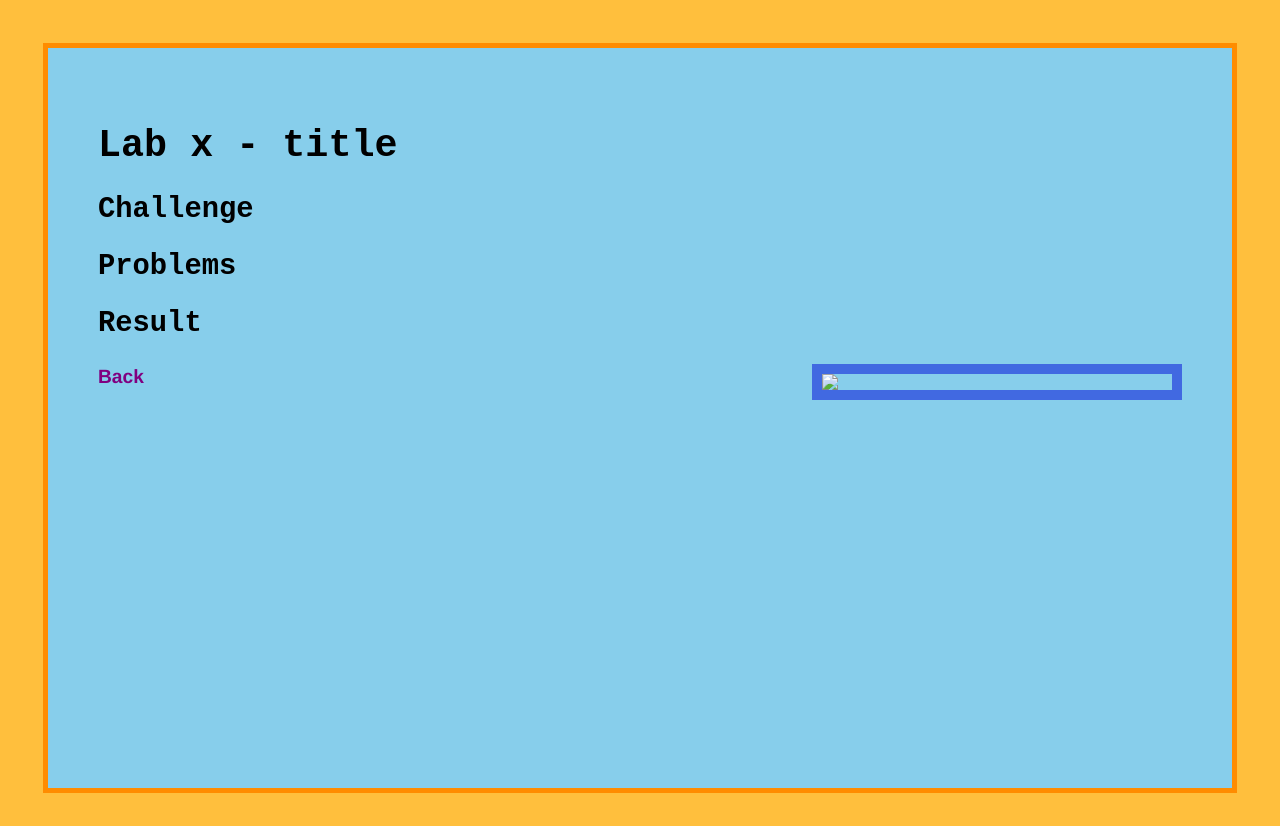
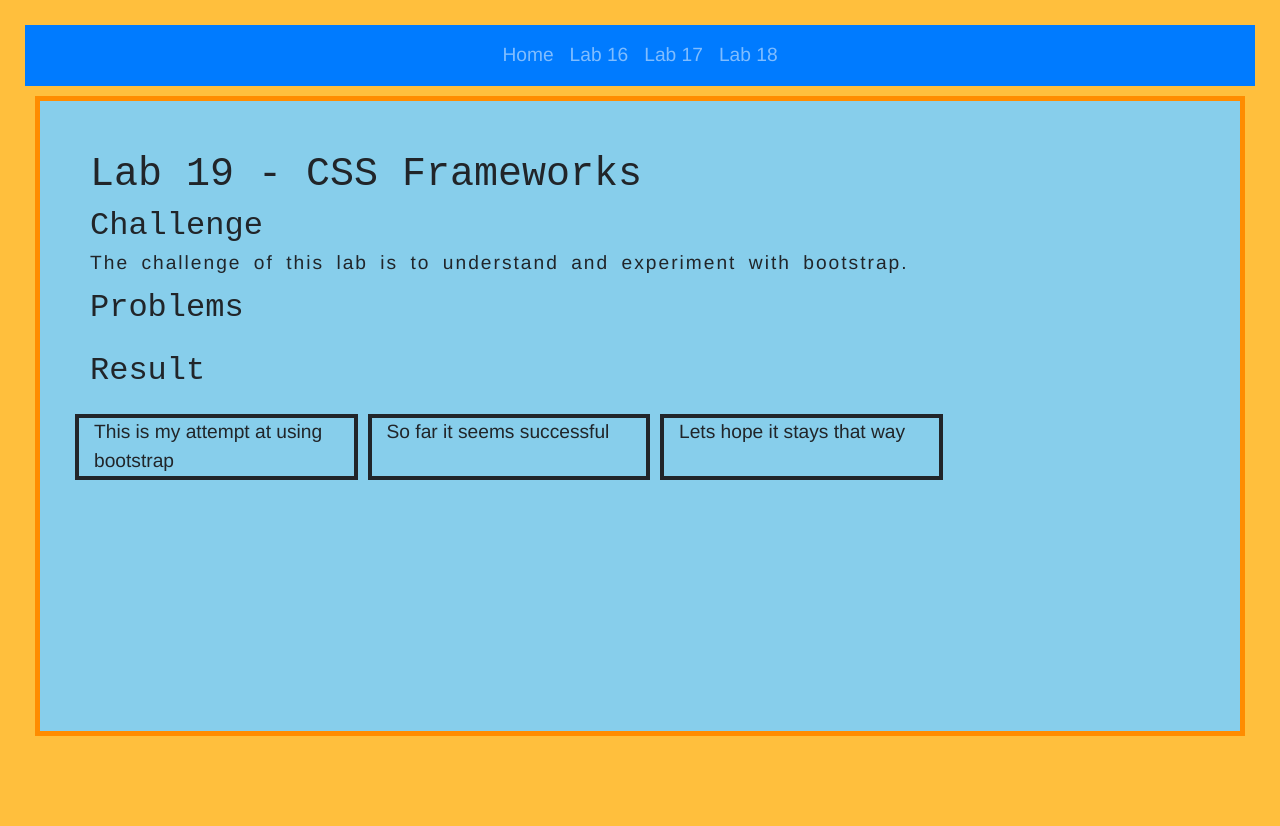
Before and after one commit to Henben27/CST251, a plain HTML site: page lab19/index.html in a window 1280 px wide. After the commit the page ends 800 px from the top, so only its background shows below. Drawn offline with nearby package versions, Linux system fonts and the light colour scheme.

Commit message:
completed the lab

```diff
--- a/lab19/css/lab.css
+++ b/lab19/css/lab.css
@@ -25,6 +25,7 @@ p{
   letter-spacing: 2px;
   word-spacing: 5px;
   line-height: 20px;
+  overflow: auto;
 }
   body {
       font-family: Helvetica, Verdana, Arial, "san serif";
@@ -40,3 +41,7 @@ p{
       text-decoration: underline;
       text-decoration-style: wavy;
   }
+.col-sm-3{
+  border: solid 4px;
+  margin-right: 10px;
+}
--- a/lab19/index.html
+++ b/lab19/index.html
@@ -1,16 +1,38 @@
 <!DOCTYPE html>
 <html>
 <head>
-	<title>Lab x - title</title>
+	<title>Lab 19 - CSS Frameworks</title>
+	<meta charset="utf-8">
+	 <meta name="viewport" content="width=device-width, initial-scale=1">
+	 <link rel="stylesheet" href="https://maxcdn.bootstrapcdn.com/bootstrap/4.5.2/css/bootstrap.min.css">
+	 <script src="https://ajax.googleapis.com/ajax/libs/jquery/3.5.1/jquery.min.js"></script>
+	 <script src="https://cdnjs.cloudflare.com/ajax/libs/popper.js/1.16.0/umd/popper.min.js"></script>
+	 <script src="https://maxcdn.bootstrapcdn.com/bootstrap/4.5.2/js/bootstrap.min.js"></script>
 	<link rel="stylesheet" type="text/css" href="../css/site.css">
 	<link rel="stylesheet" type="text/css" href="css/lab.css">
 </head>
 <body>
+	<nav class="navbar navbar-expand-sm bg-primary navbar-dark justify-content-center">
+  <ul class="navbar-nav">
+    <li class="nav-item">
+      <a class="nav-link" href="../index.html">Home</a>
+    </li>
+    <li class="nav-item">
+      <a class="nav-link" href="../lab16/index.html">Lab 16</a>
+    </li>
+    <li class="nav-item">
+      <a class="nav-link" href="../lab17/index.html">Lab 17</a>
+    </li>
+		<li class="nav-item">
+      <a class="nav-link" href="../lab18/index.html">Lab 18</a>
+    </li>
+  </ul>
+</nav>
 	<div id="content">
-	<h1>Lab x - title</h1>
+	<h1>Lab 19 - CSS Frameworks</h1>
 	<div id="Challenge">
 		<h2>Challenge</h2>
-			<p>
+		<p>The challenge of this lab is to understand and experiment with bootstrap.
 		</p>
 	</div>
 	<div id="Problems">
@@ -23,9 +45,10 @@
 		<p>
 		</p>
 	</div>
-<div id="image">
-	<img src="img/">
+	<div class="row">
+	  <div class="col-sm-3">This is my attempt at using bootstrap</div>
+	  <div class="col-sm-3">So far it seems successful</div>
+	  <div class="col-sm-3">Lets hope it stays that way</div>
 	</div>
-				<h4><a href="../index.html">Back</a>
 </body>
 </html>
```
Lines whose indentation alone changed are shown as unchanged.
